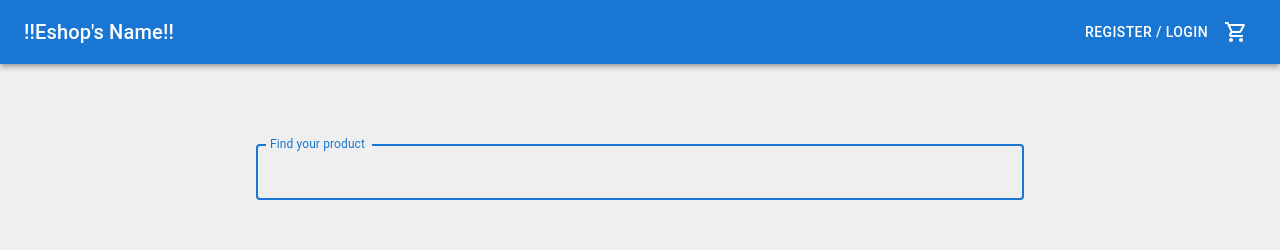
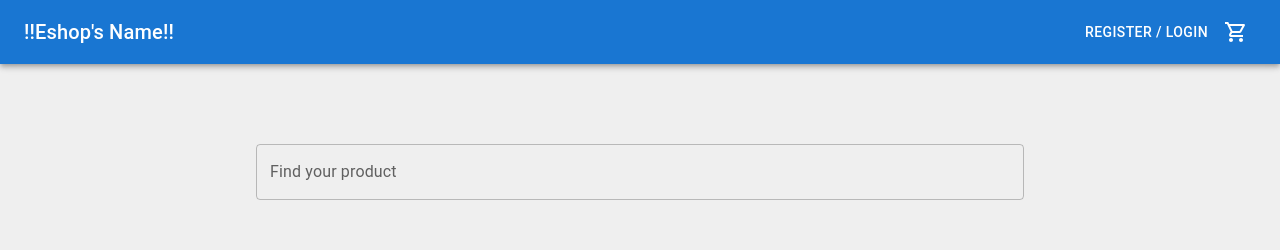
Before and after one commit to alagkonas/Eshop, a React (Create React App) app: page / in a window 1280 px wide. Both pictures are taken after a click on the element "Find your product". Shown: the top 250 px of the page. Built offline with nearby package versions, Linux system fonts and the light colour scheme; no server answers.

Commit message:
Searchbar & autocomplete added

```diff
--- /dev/null
+++ b/src/components/SearchBar/SearchBar.tsx
@@ -0,0 +1,100 @@
+import { useState } from 'react';
+import { useQuery } from 'react-query';
+import axios from 'axios';
+import TextField from '@mui/material/TextField';
+import Autocomplete, { createFilterOptions } from '@mui/material/Autocomplete';
+import CircularProgress from '@mui/material/CircularProgress';
+import Box from '@mui/material/Box';
+import { ALL_PRODUCTS } from '../../config';
+
+const filter = createFilterOptions<FilmOptionType>();
+
+interface FilmOptionType {
+  inputValue?: string;
+  title: string;
+  year?: number;
+}
+
+const SearchBar: React.FC = () => {
+  const [value, setValue] = useState<FilmOptionType | null>(null);
+
+  const { data, isLoading } = useQuery(
+    'all products',
+    async () => await axios.get(ALL_PRODUCTS)
+  );
+
+  const products = data?.data;
+
+  if (isLoading)
+    return (
+      <Box sx={{ display: 'flex' }}>
+        <TextField
+          id='outlined-search'
+          label='Find your product'
+          type='search'
+          fullWidth={true}
+          sx={{ marginRight: 2 }}
+        />
+        <CircularProgress size='30px' sx={{ marginTop: 1.5 }} />
+      </Box>
+    );
+
+  return (
+    <Autocomplete
+      value={value}
+      onChange={(event, newValue) => {
+        if (typeof newValue === 'string') {
+          setValue({
+            title: newValue,
+          });
+        } else if (newValue && newValue.inputValue) {
+          // Create a new value from the user input
+          setValue({
+            title: newValue.inputValue,
+          });
+        } else {
+          setValue(newValue);
+        }
+      }}
+      filterOptions={(options, params) => {
+        const filtered = filter(options, params);
+
+        const { inputValue } = params;
+        // Suggest the creation of a new value
+        const isExisting = options.some(
+          (option) => inputValue === option.title
+        );
+        if (inputValue !== '' && !isExisting) {
+          filtered.push({
+            inputValue,
+            title: `Add "${inputValue}"`,
+          });
+        }
+
+        return filtered;
+      }}
+      selectOnFocus
+      clearOnBlur
+      handleHomeEndKeys
+      id='free-solo-with-text-demo'
+      options={products}
+      getOptionLabel={(option) => {
+        if (typeof option === 'string') {
+          return option;
+        }
+        if (option.inputValue) {
+          return option.inputValue;
+        }
+        return option.title;
+      }}
+      renderOption={(props, option) => <li {...props}>{option.title}</li>}
+      sx={{ width: 'auto' }}
+      freeSolo
+      renderInput={(params) => (
+        <TextField {...params} label='Find your product' />
+      )}
+    />
+  );
+};
+
+export default SearchBar;
--- /dev/null
+++ b/src/components/SearchBar/index.ts
@@ -0,0 +1 @@
+export { default } from './SearchBar';
--- a/src/config/endpoints.ts
+++ b/src/config/endpoints.ts
@@ -7,3 +7,5 @@ export const JEWELRY_CATEGORY = `https://fakestoreapi.com/products/category/jewe
 export const ELECTRONICS_CATEGORY = `https://fakestoreapi.com/products/category/electronics`;
 
 export const SPECIFIC_PRODUCT = `https://fakestoreapi.com/products`;
+
+export const ALL_PRODUCTS = `https://fakestoreapi.com/products`;
--- a/src/pages/Home/Home.tsx
+++ b/src/pages/Home/Home.tsx
@@ -1,17 +1,12 @@
 import './Home.css';
-import TextField from '@mui/material/TextField';
 import CategoryList from '../../components/CategoryList';
+import SearchBar from '../../components/SearchBar';
 
 const Home: React.FC = () => {
   return (
     <div id='home-div'>
       <div id='search-bar'>
-        <TextField
-          id='outlined-search'
-          label='Find your product'
-          type='search'
-          fullWidth={true}
-        />
+        <SearchBar />
       </div>
       <CategoryList />
     </div>
```
